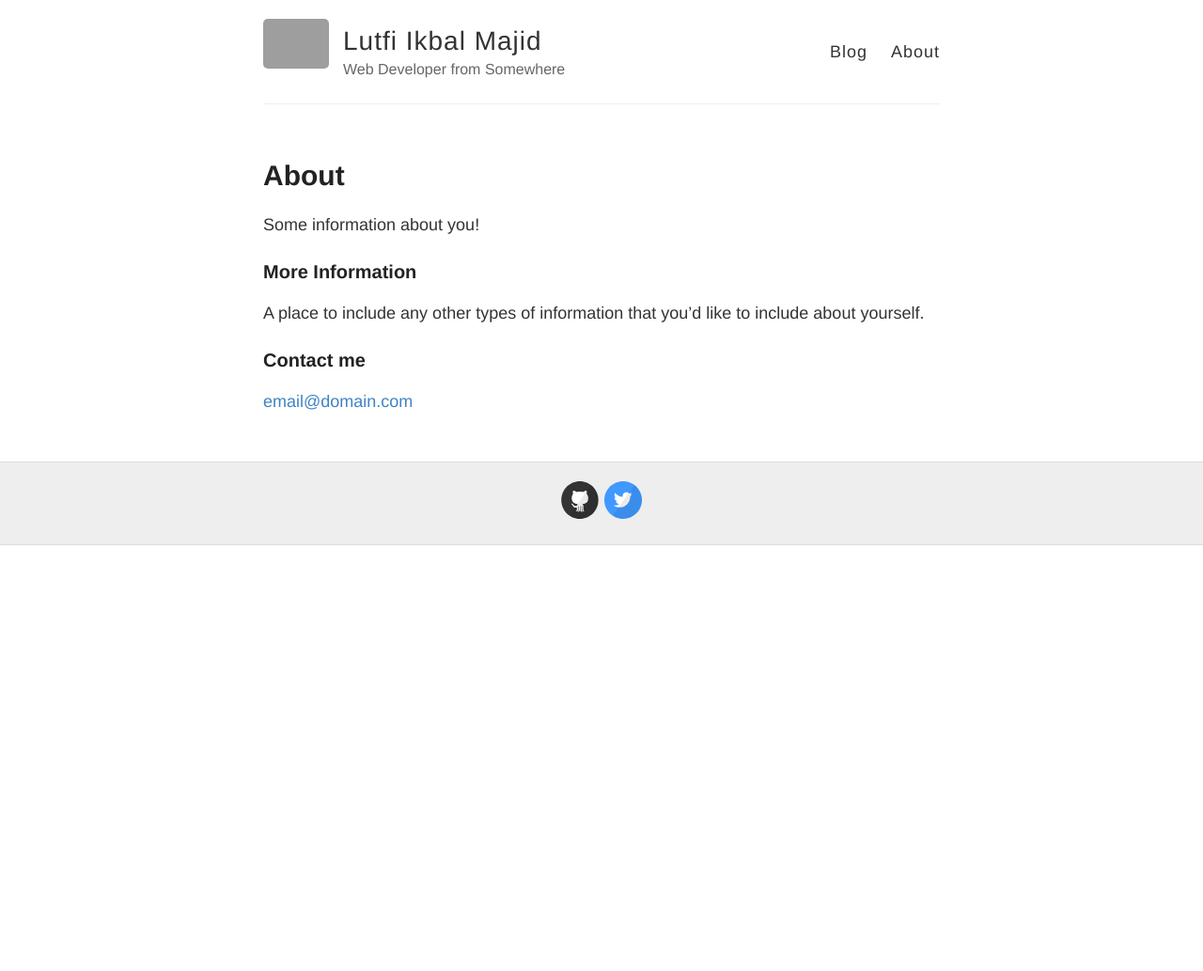
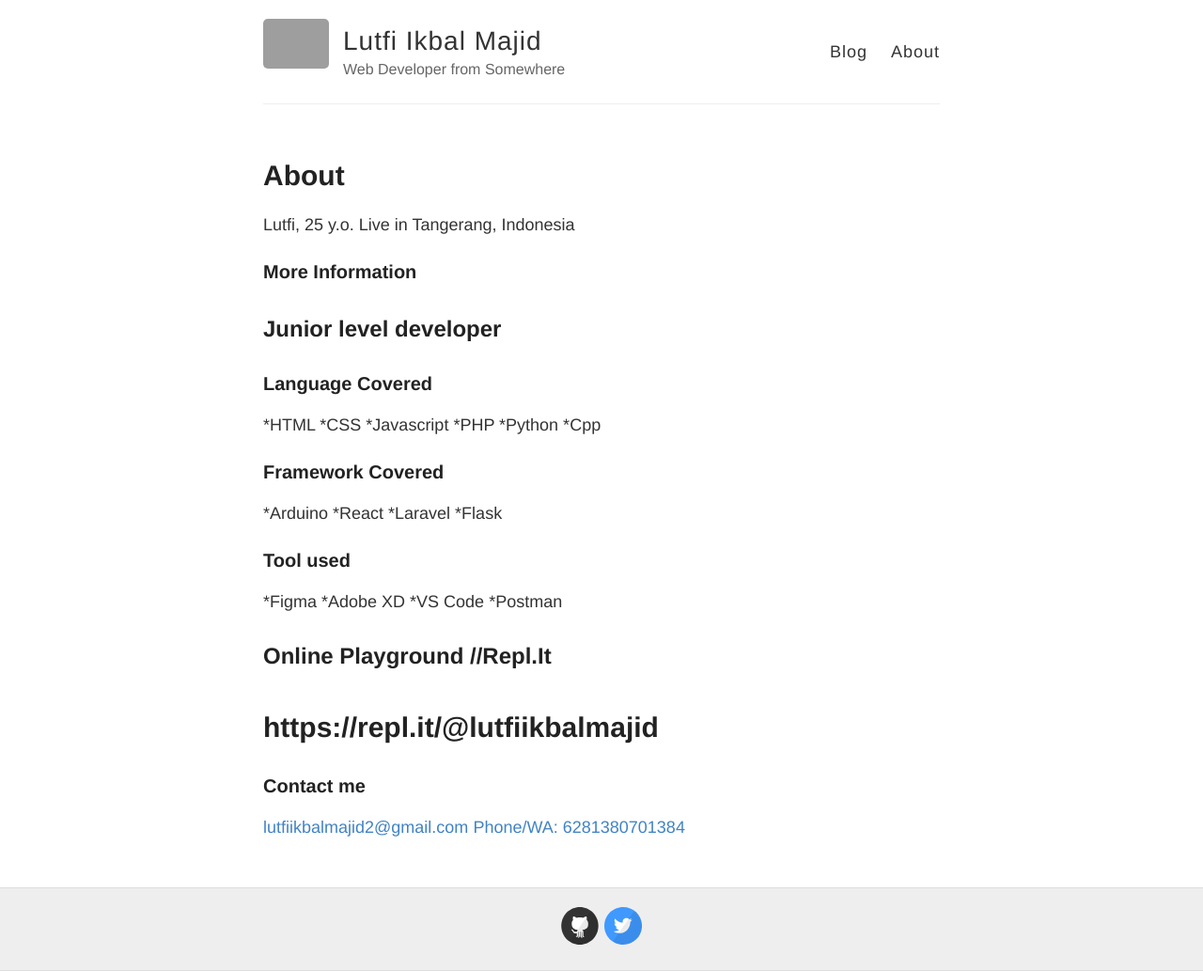
Before and after one commit to lutfiblog/lutfiblog.github.io, a Jekyll site: the page built from about.md, in a window 1280 px wide. Shown: the whole page at 94% size. Built offline with Jekyll 4.4.1, drawn with Linux system fonts in a browser that asks for light colours; before the commit the page ends 900 px from its top, so only the background shows below that; grey boxes are pictures that could not be loaded.

Commit message:
Update about.md

```diff
--- a/about.md
+++ b/about.md
@@ -4,12 +4,35 @@ title: About
 permalink: /about/
 ---
 
-Some information about you!
+Lutfi, 25 y.o. Live in Tangerang, Indonesia
 
 ### More Information
 
-A place to include any other types of information that you'd like to include about yourself.
+## Junior level developer
+### Language Covered
+*HTML
+*CSS
+*Javascript
+*PHP
+*Python
+*Cpp
+
+### Framework Covered
+*Arduino
+*React
+*Laravel
+*Flask
+
+### Tool used
+*Figma
+*Adobe XD
+*VS Code
+*Postman
+
+## Online Playground //Repl.It
+# <https://repl.it/@lutfiikbalmajid>
 
 ### Contact me
 
-[email@domain.com](mailto:email@domain.com)
+[lutfiikbalmajid2@gmail.com](mailto:lutfiikbalmajid2@gmail.com)
+[Phone/WA: 6281380701384](https://api.whatsapp.com/send?phone=6281380701384)
```
